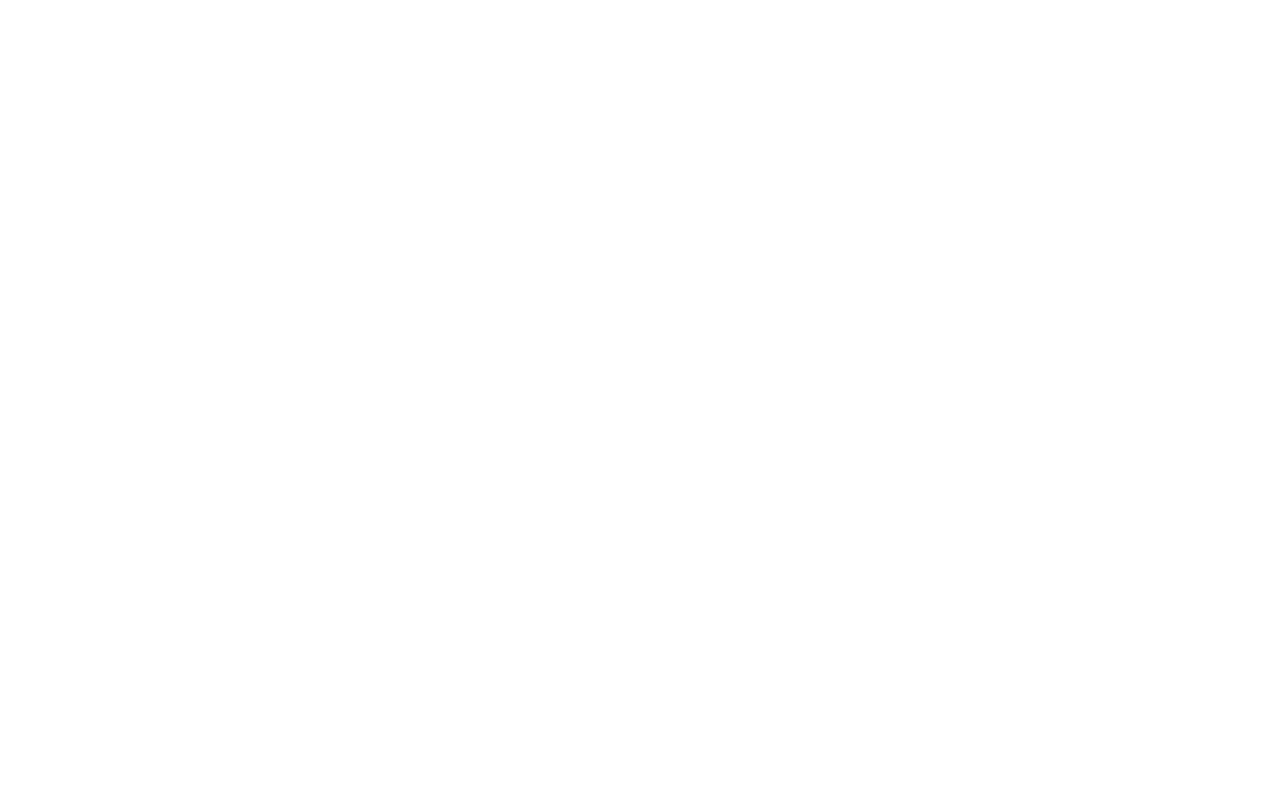
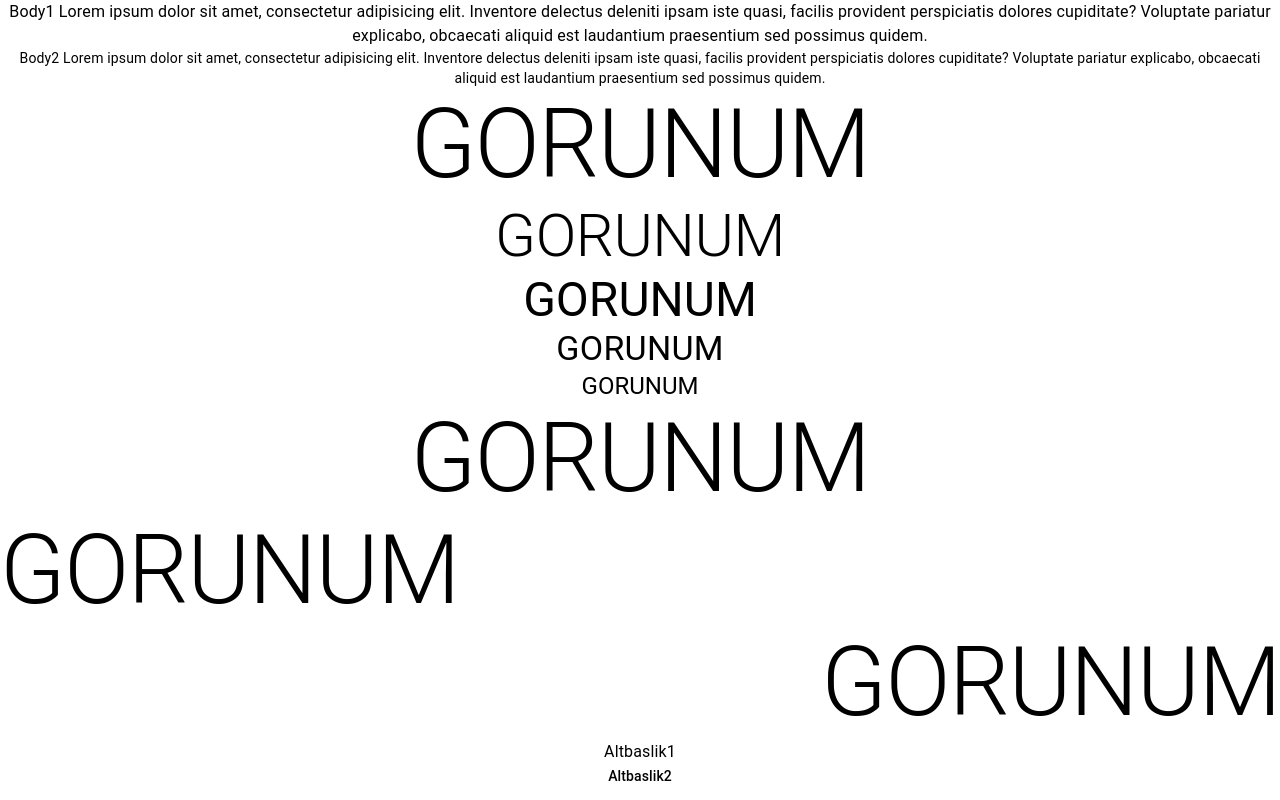
Before and after one commit to mhmtkarakas/MaterialUI, a React (Create React App) app in the folder materialui/: page / in a window 1280 px wide. Built offline with nearby package versions, Linux system fonts and the light colour scheme.

Commit message:
Typography

```diff
--- a/materialui/src/App.tsx
+++ b/materialui/src/App.tsx
@@ -1,11 +1,12 @@
 import React from 'react';
 import logo from './logo.svg';
 import './App.css';
+import LessonTypography from './components/LessonTypography';
 
 function App() {
   return (
     <div className="App">
-
+    <LessonTypography />
     </div>
   );
 }
--- /dev/null
+++ b/materialui/src/components/LessonTypography.tsx
@@ -0,0 +1,36 @@
+import React from "react";
+import { Typography } from "@mui/material";
+
+const LessonTypography = () => {
+  return (
+    <div>
+      <Typography variant="body1">
+        Body1 Lorem ipsum dolor sit amet, consectetur adipisicing elit.
+        Inventore delectus deleniti ipsam iste quasi, facilis provident
+        perspiciatis dolores cupiditate? Voluptate pariatur explicabo, obcaecati
+        aliquid est laudantium praesentium sed possimus quidem.
+      </Typography>
+      <Typography variant="body2">
+        Body2 Lorem ipsum dolor sit amet, consectetur adipisicing elit.
+        Inventore delectus deleniti ipsam iste quasi, facilis provident
+        perspiciatis dolores cupiditate? Voluptate pariatur explicabo, obcaecati
+        aliquid est laudantium praesentium sed possimus quidem.
+      </Typography>
+      <Typography variant="h1">GORUNUM</Typography>
+      <Typography variant="h2">GORUNUM</Typography>
+      <Typography variant="h3">GORUNUM</Typography>
+      <Typography variant="h4">GORUNUM</Typography>
+      <Typography variant="h5">GORUNUM</Typography>
+
+      <Typography variant="h1" component="h4">GORUNUM</Typography>
+      <Typography variant="h1" component="h4" align="left">GORUNUM</Typography>
+      <Typography variant="h1" component="h4" align="right">GORUNUM</Typography>
+
+      <Typography variant="subtitle1">Altbaslik1</Typography>
+      <Typography variant="subtitle2">Altbaslik2</Typography>
+
+    </div>
+  );
+};
+
+export default LessonTypography;
```
